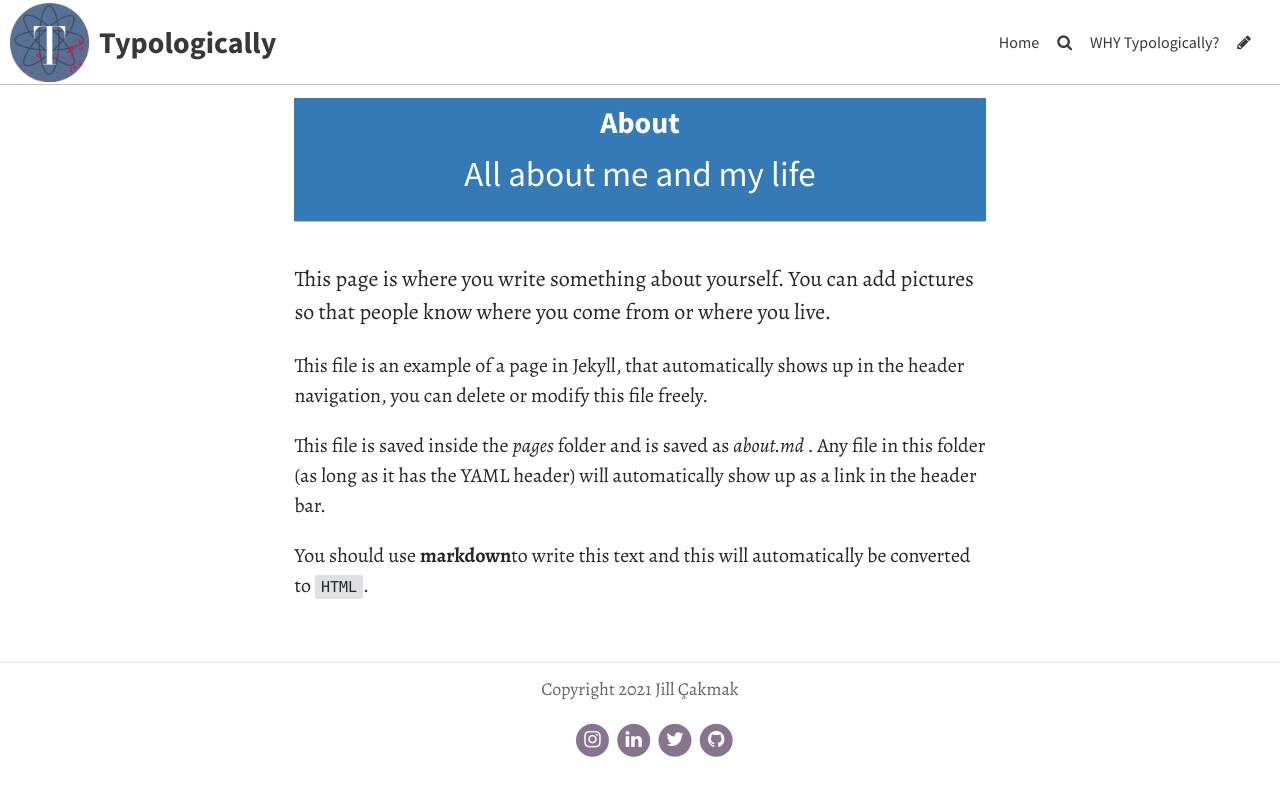
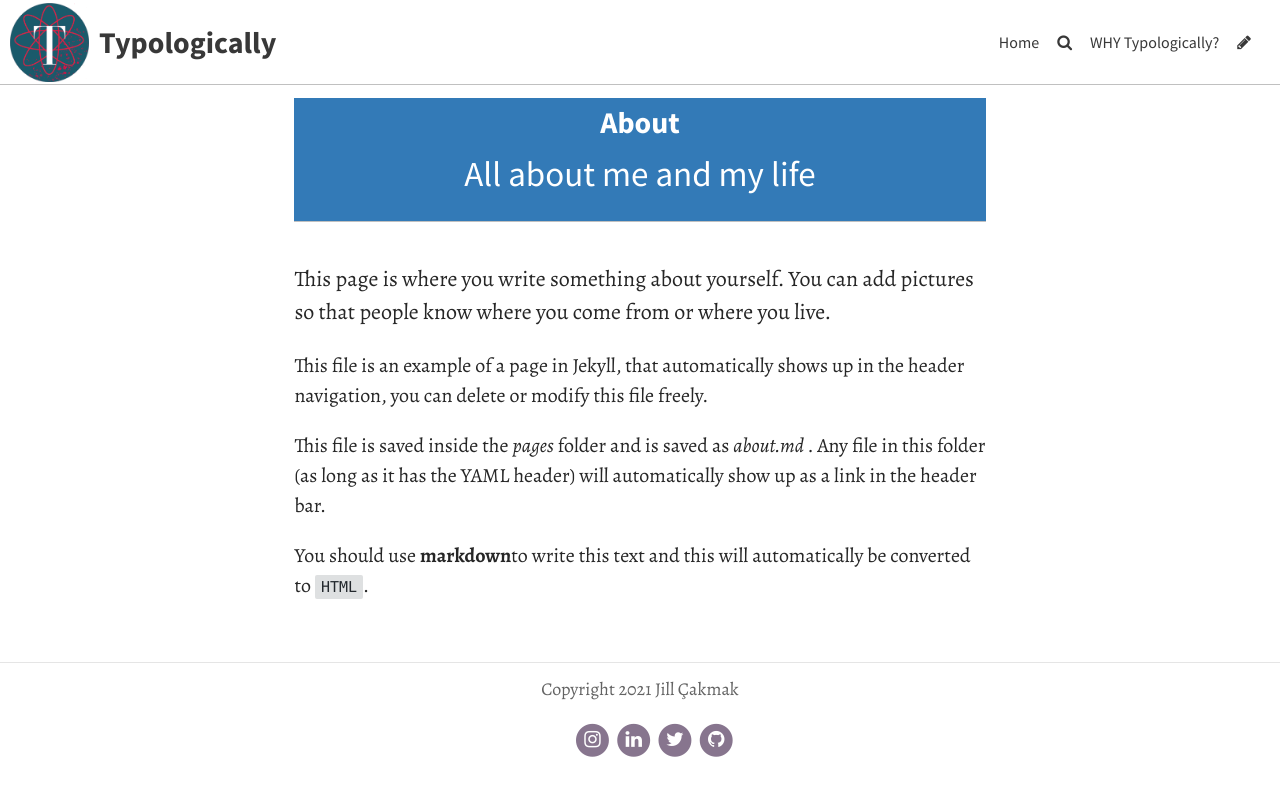
Before and after one commit to JillCakmak/Cakmak, a Jekyll site: the page built from pages/about.md, in a window 1280 px wide. Shown: the top 796 px of the page. Built offline with Jekyll 4.4.1, drawn with Linux system fonts in a browser that asks for light colours; some web fonts are replaced.

Commit message:
Update Settings “general”

```diff
--- a/_data/settings.yml
+++ b/_data/settings.yml
@@ -6,8 +6,8 @@
 header_text_color: "#ffffff"
 bannerheight: 60vmax
 navbarheight: 85px
-logo: ../uploads/typologicallysplash.png
-favicon: ../uploads/typologicallysplash.png
-gridlayout: false
+logo: ../uploads/typofinal.png
+favicon: ../uploads/typofinal.png
+gridlayout: true
 fixednavbar: false
 upzoom: true
```
Also changed, not shown: uploads/typofinal.png (added).
